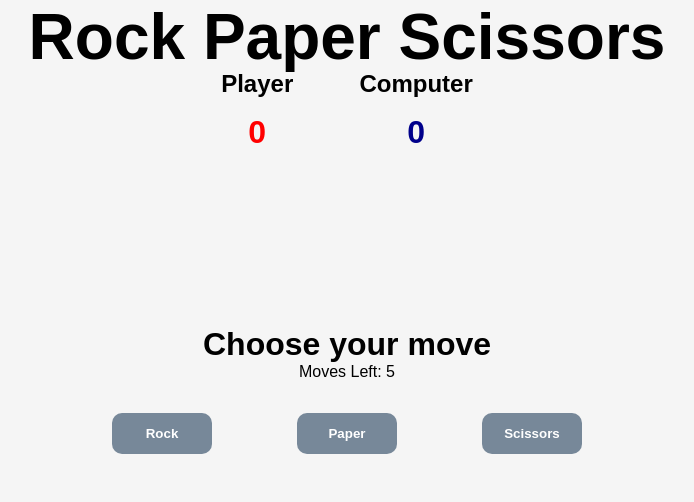
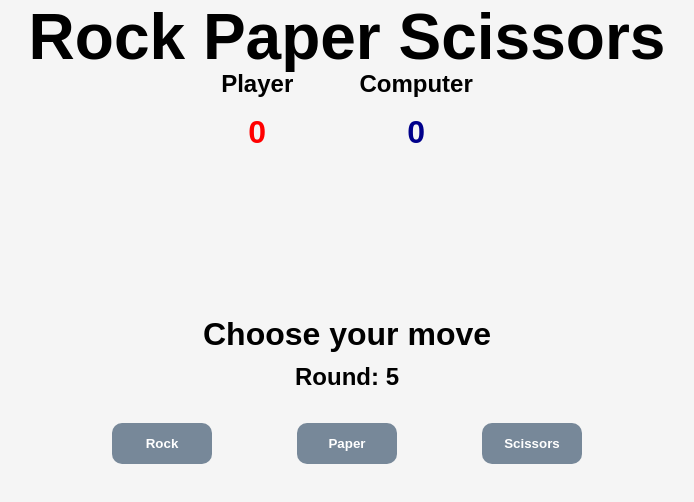
Before and after one commit to julielk/rock-paper-scissors, a plain HTML site: page index.html in a window 1280 px wide. Shown: the whole page, without its empty margins (293-987 px from the left). Drawn offline with Linux system fonts and the light colour scheme.

Commit message:
modify html

```diff
--- a/index.html
+++ b/index.html
@@ -40,7 +40,7 @@
         </div>
 
         <!--Number of moves left -->
-        <div class="movesleft">Moves Left: 5
+        <div class="roundleft">Round: 5
 
         </div>
 
```
